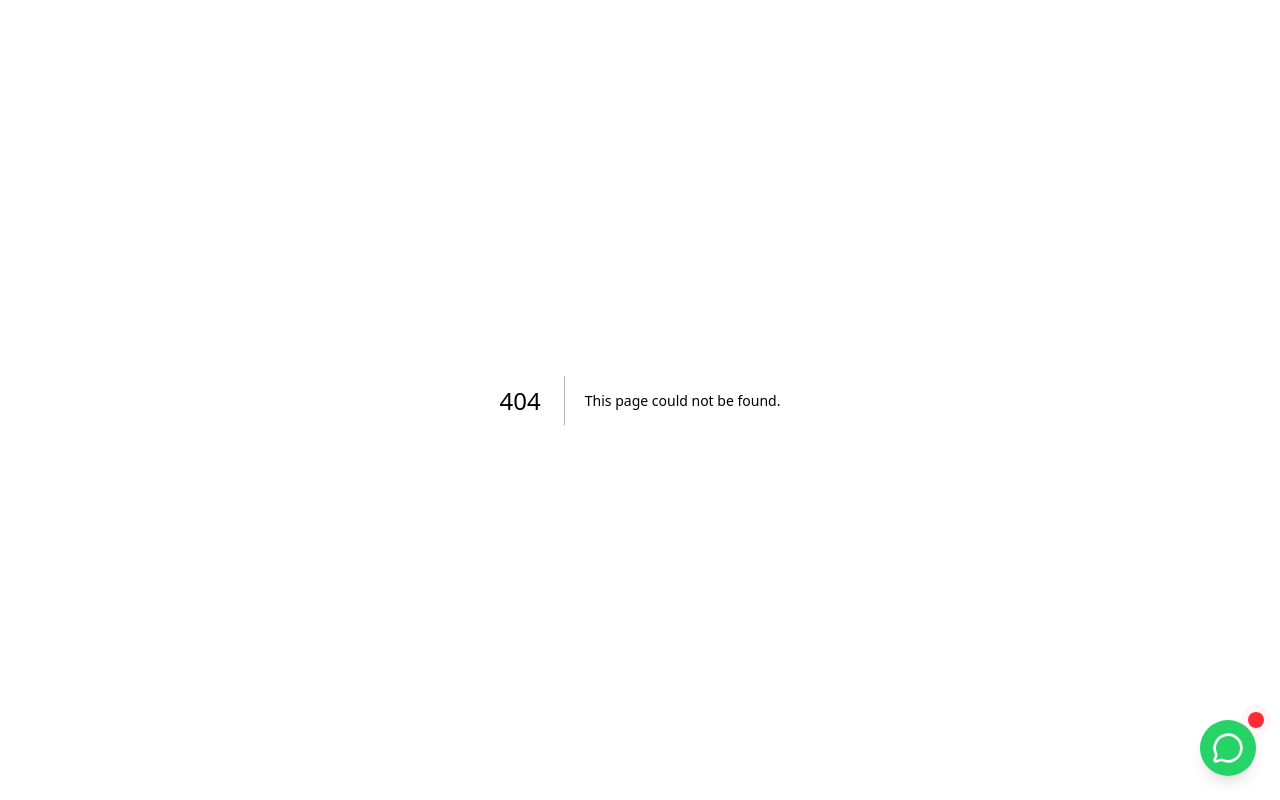
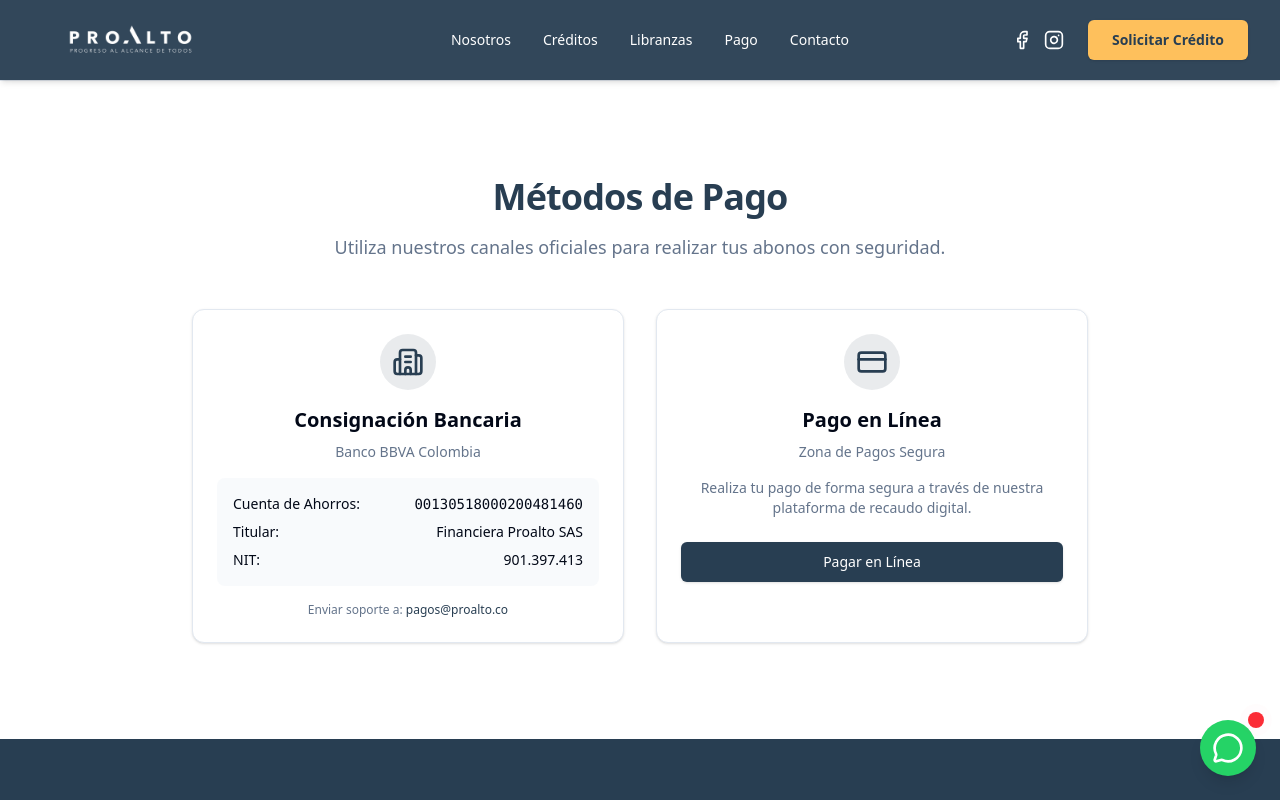
Before and after one commit to Ban68/proalto, a Next.js app: page /pagos in a window 1280 px wide. Before the commit this address had no page. Shown: the top 800 px of the page. Built offline with nearby package versions, Linux system fonts and the light colour scheme.

Commit message:
fix: content adjustments and address removal

```diff
--- a/app/page.tsx
+++ b/app/page.tsx
@@ -4,7 +4,6 @@ import { Contact } from "@/components/sections/contact";
 import { Hero } from "@/components/sections/hero";
 import { Libranzas } from "@/components/sections/libranzas";
 import { Offer } from "@/components/sections/offer";
-import { PaymentMethods } from "@/components/sections/payment-methods";
 import { ProcessSteps } from "@/components/sections/process-steps";
 import { Stats } from "@/components/sections/stats";
 import { Testimonials } from "@/components/sections/testimonials";
@@ -21,7 +20,6 @@ export default function Home() {
       <Libranzas />
       <Stats />
       <Testimonials />
-      <PaymentMethods />
       <Contact />
       <Footer />
     </main>
--- /dev/null
+++ b/app/pagos/page.tsx
@@ -0,0 +1,15 @@
+import { Footer } from "@/components/layout/footer";
+import { Navbar } from "@/components/layout/navbar";
+import { PaymentMethods } from "@/components/sections/payment-methods";
+
+export default function PagosPage() {
+    return (
+        <main className="min-h-screen bg-background flex flex-col">
+            <Navbar />
+            <div className="pt-20">
+                <PaymentMethods />
+            </div>
+            <Footer />
+        </main>
+    );
+}
--- a/components/layout/footer.tsx
+++ b/components/layout/footer.tsx
@@ -1,5 +1,5 @@
 import Link from "next/link";
-import { Mail, Phone, MapPin, Facebook, Instagram } from "lucide-react";
+import { Mail, Phone, Facebook, Instagram } from "lucide-react";
 
 export function Footer() {
     return (
@@ -26,10 +26,6 @@ export function Footer() {
                     <div>
                         <h4 className="font-semibold text-lg mb-4">Contacto</h4>
                         <ul className="space-y-3">
-                            <li className="flex items-center gap-2">
-                                <MapPin className="h-5 w-5 shrink-0" />
-                                <span>Calle 23 # 6-18 Oficina 301, Santa Marta</span>
-                            </li>
                             <li className="flex items-center gap-2">
                                 <Phone className="h-5 w-5 shrink-0" />
                                 <span>+57 (320) 3454201</span>
--- a/components/layout/navbar.tsx
+++ b/components/layout/navbar.tsx
@@ -50,7 +50,7 @@ export function Navbar() {
                 </Link>
 
                 <nav className="hidden md:flex gap-8">
-                    <Link href="/#nosotros" className="text-sm font-medium text-white hover:text-[#fec05c] transition-colors">
+                    <Link href="/nosotros" className="text-sm font-medium text-white hover:text-[#fec05c] transition-colors">
                         Nosotros
                     </Link>
                     <Link href="/credito-libranza" className="text-sm font-medium text-white hover:text-[#fec05c] transition-colors">
@@ -59,7 +59,7 @@ export function Navbar() {
                     <Link href="/libranzas" className="text-sm font-medium text-white hover:text-[#fec05c] transition-colors">
                         Libranzas
                     </Link>
-                    <Link href="/#pagos" className="text-sm font-medium text-white hover:text-[#fec05c] transition-colors">
+                    <Link href="/pagos" className="text-sm font-medium text-white hover:text-[#fec05c] transition-colors">
                         Pago
                     </Link>
                     <Link href="/#contacto" className="text-sm font-medium text-white hover:text-[#fec05c] transition-colors">
--- a/components/sections/contact.tsx
+++ b/components/sections/contact.tsx
@@ -21,15 +21,6 @@ export function Contact() {
                 <div className="grid lg:grid-cols-2 gap-12 items-start max-w-5xl mx-auto">
                     {/* Contact Info */}
                     <div className="space-y-8">
-                        <div>
-                            <h3 className="text-[#fec05c] text-xl font-bold mb-2">Oficina</h3>
-                            <p className="text-muted-foreground font-medium">
-                                Calle 24 No. 3 -99 Oficina 909 Edificio 424
-                                <br />
-                                Santa Marta
-                            </p>
-                        </div>
-
                         <div>
                             <h3 className="text-[#fec05c] text-xl font-bold mb-2">Contáctanos</h3>
                             <p className="text-muted-foreground font-medium mb-1">info@proalto.co</p>
```
